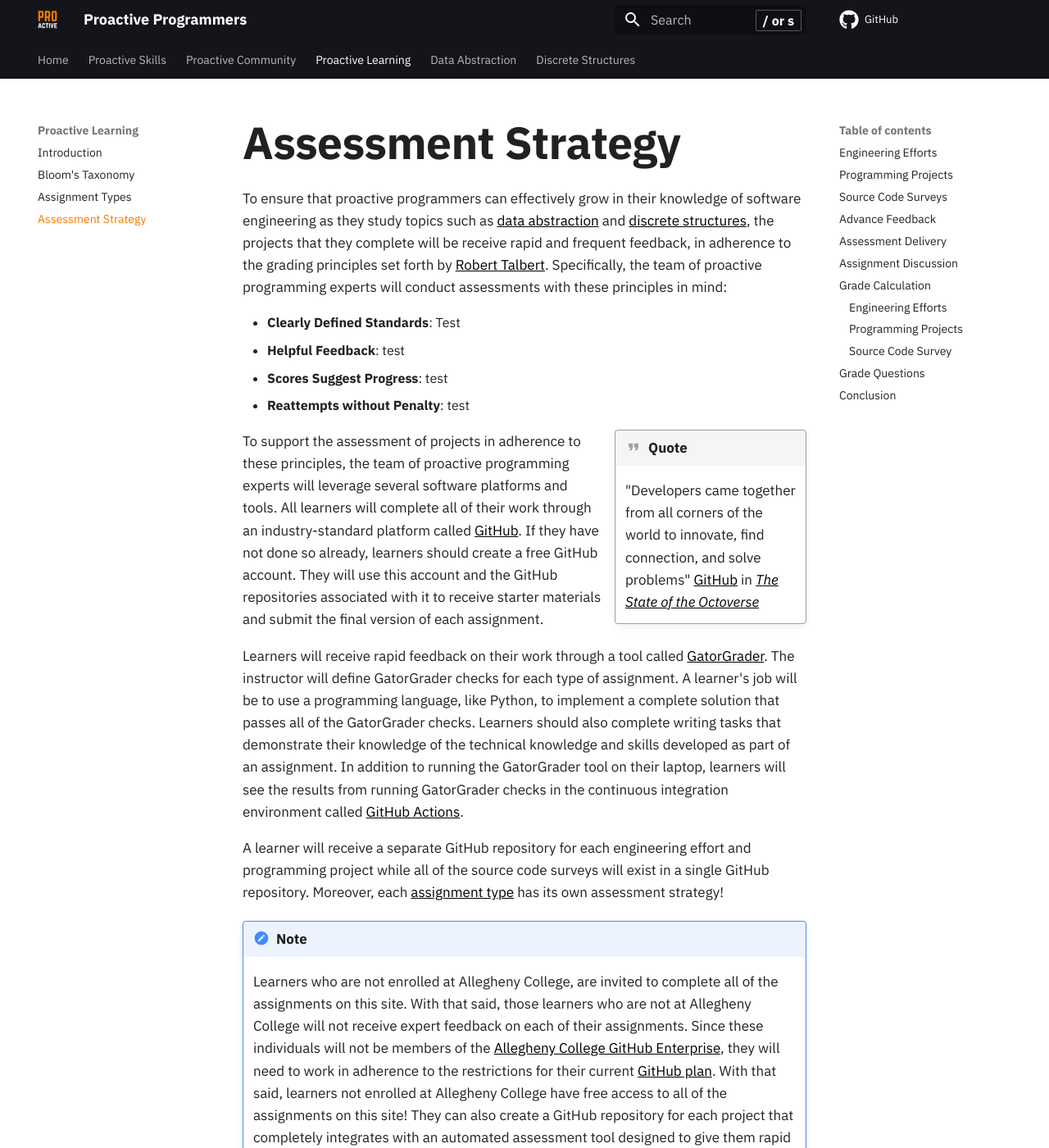
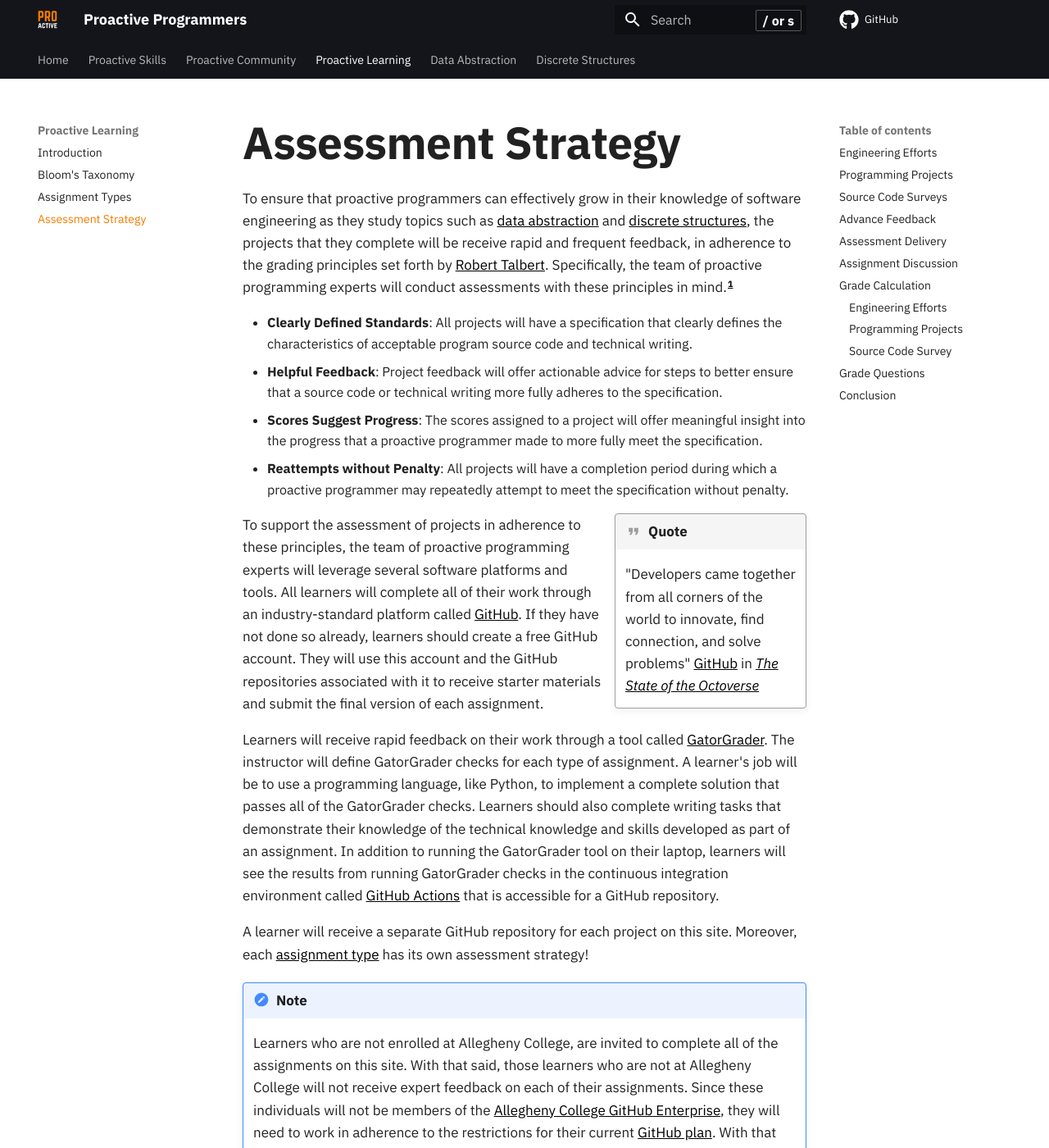
Before and after one commit to ProactiveProgrammers/www.proactiveprogrammers.com, an MkDocs documentation site: the page built from docs/proactive-learning/assessment-strategy.md, in a window 1280 px wide and 1400 px high. Shown: the whole window at 82% size. Built offline with MkDocs 1.6.1 and Material for MkDocs 9.7.7, drawn with Linux system fonts in a browser that asks for light colours; comment, search, counter and statistics services are not loaded.

Commit message:
feat: Add the itemized list with the principles in assessment-strategy.

```diff
--- a/docs/proactive-learning/assessment-strategy.md
+++ b/docs/proactive-learning/assessment-strategy.md
@@ -7,12 +7,20 @@
 that they complete will be receive rapid and frequent feedback, in adherence to
 the grading principles set forth by [Robert Talbert](https://rtalbert.org/).
 Specifically, the team of proactive programming experts will conduct assessments
-with these principles in mind:
+with these principles in mind.[^1]
 
-- **Clearly Defined Standards**: Test
-- **Helpful Feedback**: test
-- **Scores Suggest Progress**: test
-- **Reattempts without Penalty**: test
+- **Clearly Defined Standards**: All projects will have a specification that
+  clearly defines the characteristics of acceptable program source code and
+  technical writing.
+- **Helpful Feedback**: Project feedback will offer actionable advice for steps
+  to better ensure that a source code or technical writing more fully adheres to
+  the specification.
+- **Scores Suggest Progress**: The scores assigned to a project will offer
+  meaningful insight into the progress that a proactive programmer made to more
+  fully meet the specification.
+- **Reattempts without Penalty**: All projects will have a completion period
+  during which a proactive programmer may repeatedly attempt to meet the
+  specification without penalty.
 
 --8<-- "includes/admonitions/admonish-github.md"
 
@@ -33,12 +41,12 @@
 developed as part of an assignment. In addition to running the GatorGrader tool
 on their laptop, learners will see the results from running GatorGrader checks
 in the continuous integration environment called [GitHub
-Actions](https://github.com/features/actions).
+Actions](https://github.com/features/actions) that is accessible for a GitHub
+repository.
 
-A learner will receive a separate GitHub repository for each engineering effort
-and programming project while all of the source code surveys will exist in a
-single GitHub repository. Moreover, each [assignment type](assignment-types.md)
-has its own assessment strategy!
+A learner will receive a separate GitHub repository for each project on this
+site. Moreover, each [assignment type](assignment-types.md) has its own
+assessment strategy!
 
 --8<-- "includes/admonitions/admonish-external.md"
 
```
